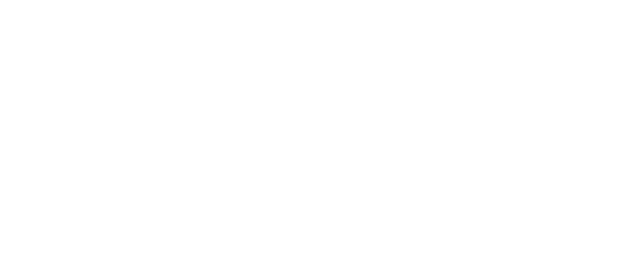
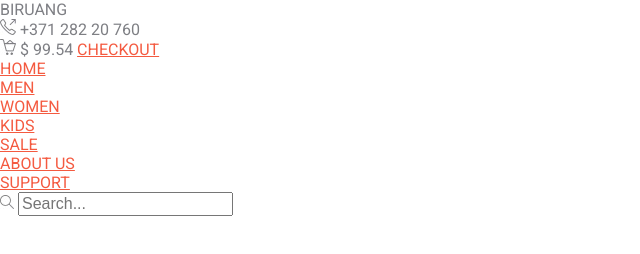
Before and after one commit to araykalimbetova/part3, a plain HTML site: page index.html in a window 1280 px wide. Shown: the whole page, without its empty margins (0-640 px from the left). Drawn offline with Linux system fonts and the light colour scheme.

Commit message:
part3-Определение разметки шапки сайта

```diff
--- a/index.html
+++ b/index.html
@@ -8,6 +8,39 @@
 </head>
 
 <body>
-
+<header>
+	<div class="center-block-main">
+		<div class="header-top">
+			<p class="logo">BIRUANG</p>
+			<div class="contakt-basket">
+				<p class="header-phone">
+					<img src="images/ico-phone.jpg" alt=""> +371 282 20 760
+				</p>
+				<p class="header-basket">
+					<img src="images/ico-basket.jpg" alt="">  $ 99.54 <a href="#">CHECKOUT</a>
+				</p>
+			</div>
+		</div>
+		<div class="header-bottom">
+			<nav>
+				<ul class="menu">
+					<li><a href="#">HOME</a></li>
+					<li><a href="#">MEN</a></li>
+					<li><a href="#">WOMEN</a></li>
+					<li><a href="#">KIDS</a></li>
+					<li><a href="#">SALE</a></li>
+					<li><a href="#">ABOUT US</a></li>
+					<li><a href="#">SUPPORT</a></li>
+				</ul>
+			</nav>
+			<div class="search-block">
+				<form action="" method="get">
+					<input type="image"src="images/search-btn.jpg" class="search-btn">
+					<input type="search" class="search" placeholder="Search...">
+				</form>
+			</div>
+		</div>
+	</div>
+</header>
 </body>
 </html>
```
